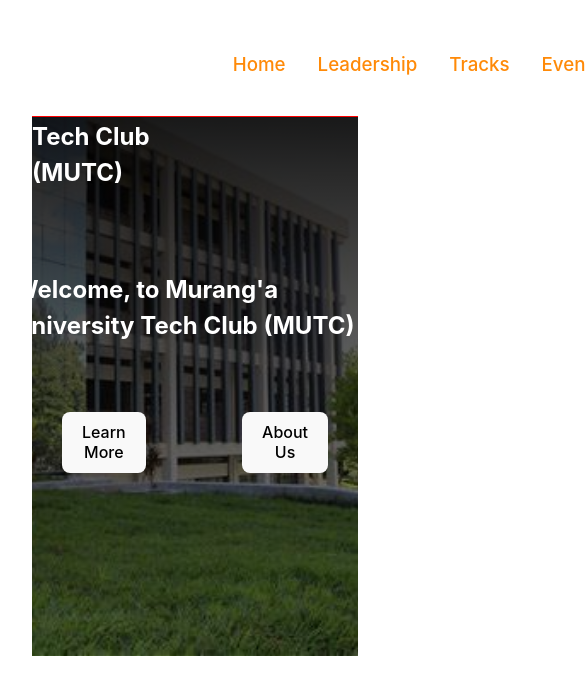
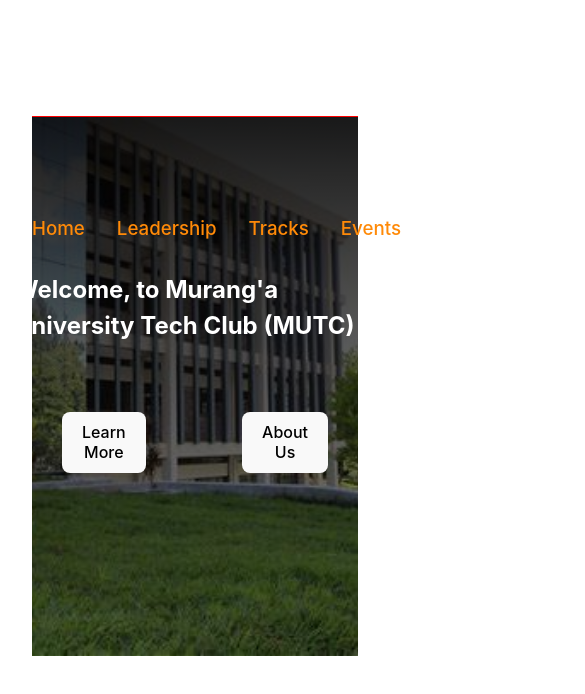
Before and after one commit to Denzel60/Murang-a-University-Tech-Club, a React (Vite) app: page / in a window 390 px wide. Shown: the top 694 px of the page, 585 px wide, since content can reach past the window. Built offline with nearby package versions, Linux system fonts and the light colour scheme.

Commit message:
Header section made responsive

```diff
--- a/src/components/Header/Header.css
+++ b/src/components/Header/Header.css
@@ -22,3 +22,8 @@
 .header-left{
     height: 100%;
 }
+@media (max-width: 750px){
+    .header{
+        flex-direction: column;
+    }
+}
--- a/src/components/Header/Header.jsx
+++ b/src/components/Header/Header.jsx
@@ -2,7 +2,7 @@
 import { Link } from "react-router-dom";
 
 const Header = () => {
-    return(
+    return (
         <div>
             <div className="header">
                 <div className="logo">
```
Lines whose indentation alone changed are shown as unchanged.
